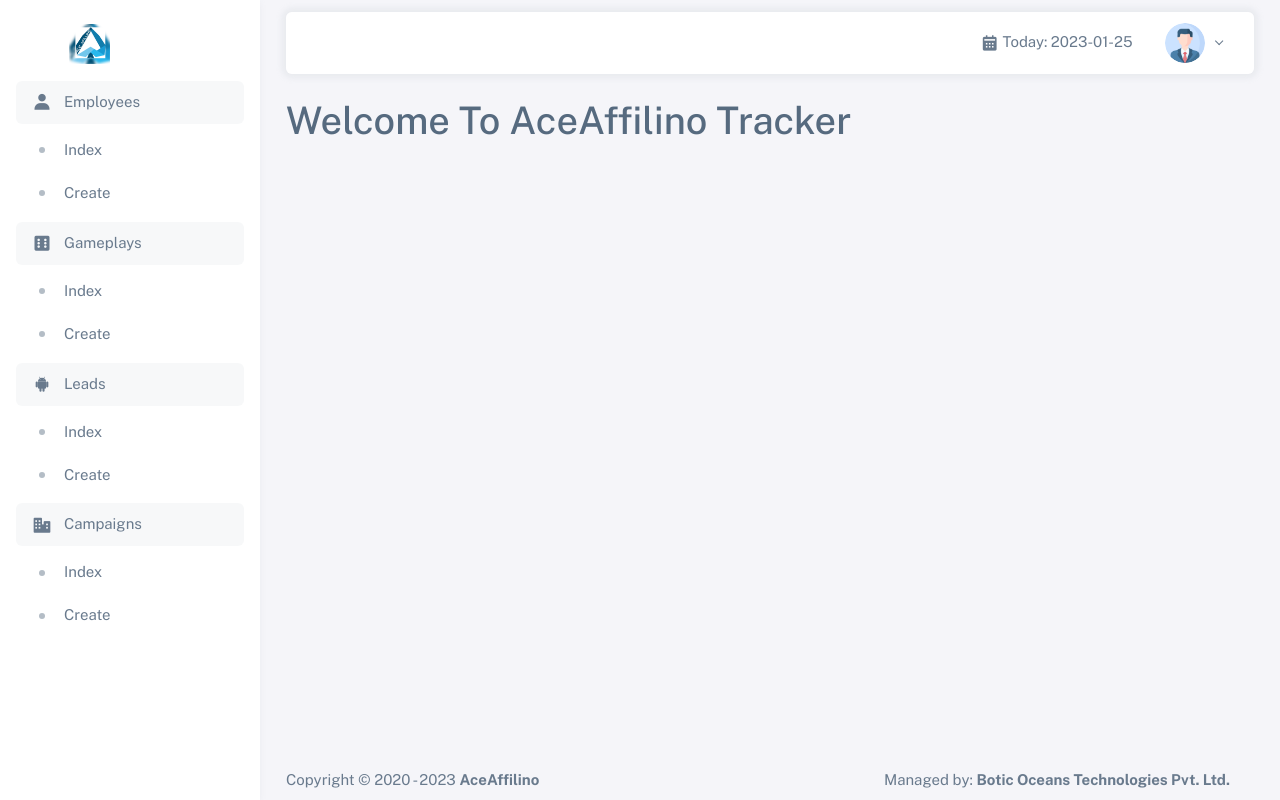
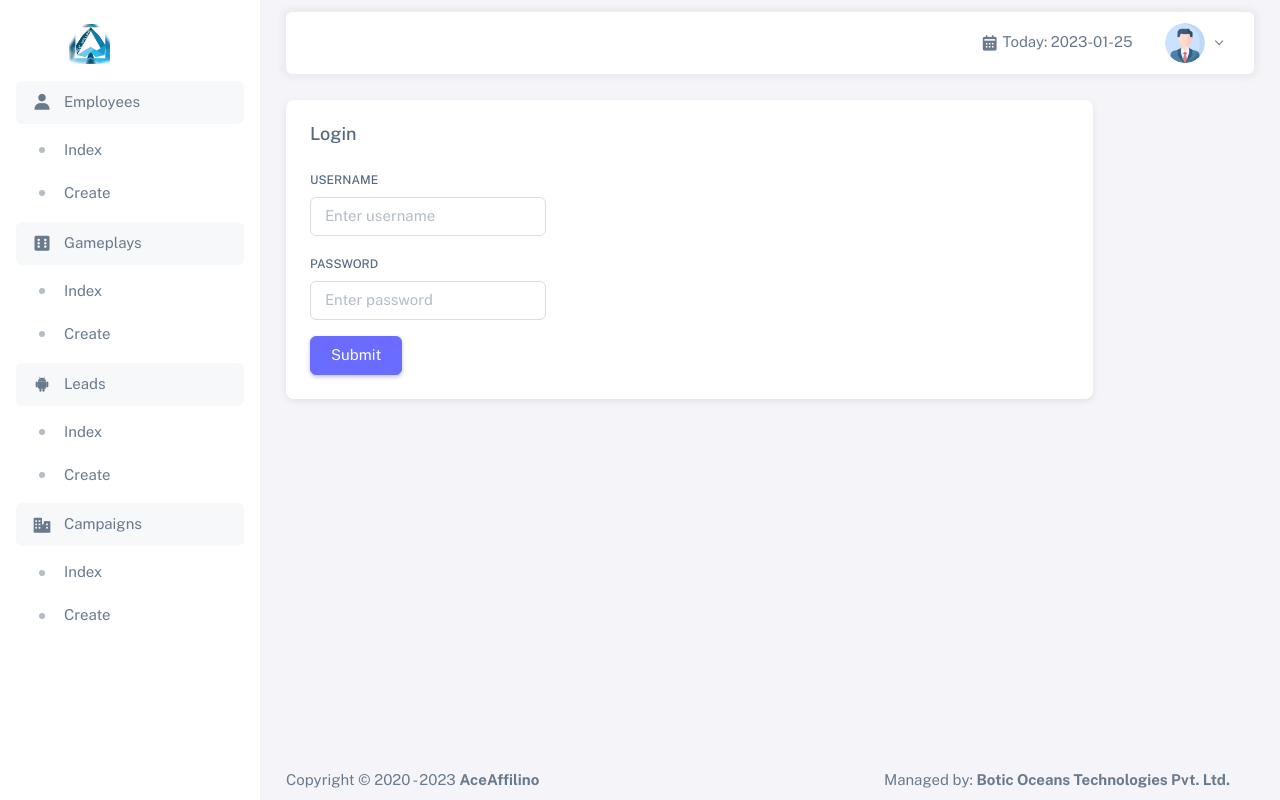
Before and after one commit to Sunil178/Laravel-Styled-PHP, a PHP site: page / in a window 1280 px wide. Run offline with PHP 8.4, Linux system fonts and the light colour scheme; some libraries are stand-ins or nearby versions.

Commit message:
Added login form and checked authentication

```diff
--- a/controller/campaign.php
+++ b/controller/campaign.php
@@ -18,7 +18,7 @@ else {
 
 if ($db_res !== false && $db_res > 0) {
     session_write_close();
-    header("Location: ../campaigns");
+    header("Location: /campaigns");
 }
 else {
     echo "Something Went Wrong!";
--- a/controller/employee.php
+++ b/controller/employee.php
@@ -29,7 +29,7 @@ else {
 
 if ($db_res !== false && $db_res > 0) {
     session_write_close();
-    header("Location: ../employees");
+    header("Location: /employees");
 }
 else {
     echo "Something Went Wrong!";
--- a/controller/gameplay.php
+++ b/controller/gameplay.php
@@ -29,7 +29,7 @@ else {
 
 if ($db_res !== false && $db_res > 0) {
     session_write_close();
-    header("Location: ../gameplays");
+    header("Location: /gameplays");
 }
 else {
     echo "Something Went Wrong!";
--- a/controller/lead.php
+++ b/controller/lead.php
@@ -35,7 +35,7 @@ else {
 
 if ($db_res !== false && $db_res > 0) {
     session_write_close();
-    header("Location: ../leads");
+    header("Location: /leads");
 }
 else {
     echo "Something Went Wrong!";
--- a/index.php
+++ b/index.php
@@ -26,7 +26,14 @@ if (is_file($file_path)) {
 
 switch ($request) {
     case '/' :
+        // include_once __DIR__ . '/home.php';
+        include_once __DIR__ . '/views/login/index.php';
+        break;
+    case '/home' :
         include_once __DIR__ . '/home.php';
+        break;
+    case '/login' :
+        include_once __DIR__ . '/views/login/index.php';
         break;
     case '/employees' :
         include_once __DIR__ . '/views/employees/index.php';
--- /dev/null
+++ b/views/login/index.php
@@ -0,0 +1,33 @@
+<?php ob_start(); ?>
+     <div class="col-md-10">
+          <div class="card mb-4">
+               <div class="card-header d-flex justify-content-between align-items-center">
+                    <h5 class="mb-0">Login</h5>
+               </div>
+               <div class="card-body">
+                    <form method="POST" action="/controller/login.php" id="form">
+                         <div class="row">
+                              <div class="mb-3 col-md-4">
+                                   <div class="form-group">
+                                        <label class="form-label">Username</label>
+                                        <input type="text" class="form-control" name="username" placeholder="Enter username" >
+                                   </div>
+                              </div>
+                         </div>
+                         <div class="row">
+                              <div class="mb-3 col-md-4">
+                                   <div class="form-group">
+                                        <label class="form-label">Password</label>
+                                        <input type="password" class="form-control" name="password" placeholder="Enter password" >
+                                   </div>
+                              </div>
+                         </div>
+                         <button type="submit" class="btn btn-primary">Submit</button>
+                    </form>
+               </div>
+          </div>
+     </div>
+<?php
+    $customSection = ob_get_clean();
+    include_once __DIR__."/../../layout/index.php";
+?>
```
Also changed, not shown: controller/login.php (added, +27 -0 lines), database/model.php (+8 -0 lines), .htaccess.
